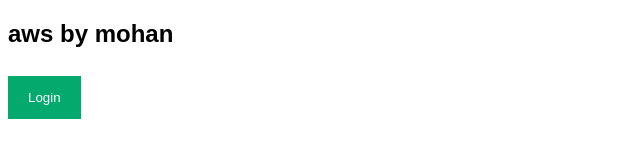
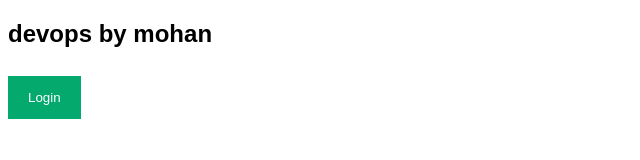
Before and after one commit to rammohanrao478/dockerprjct, a plain HTML site: page index.html in a window 1280 px wide. Shown: the whole page, without its empty margins (0-640 px from the left). Drawn offline with Linux system fonts and the light colour scheme.

Commit message:
Update index.html

```diff
--- a/index.html
+++ b/index.html
@@ -127,7 +127,7 @@
 </head>
 <body>
 
-<h2>aws by mohan</h2>
+<h2>devops by mohan</h2>
 
 <button onclick="document.getElementById('id01').style.display='block'" style="width:auto;">Login</button>
 
```
